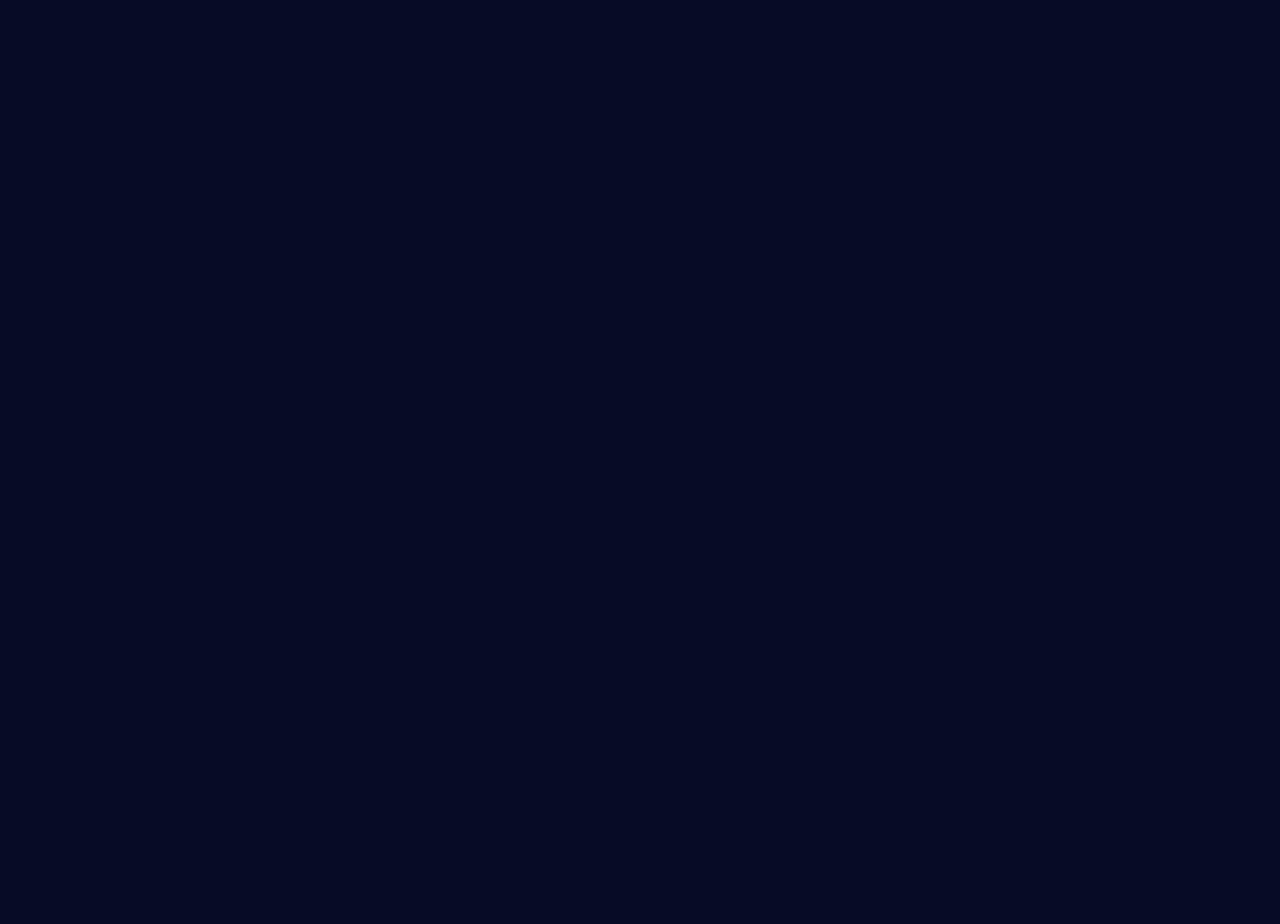
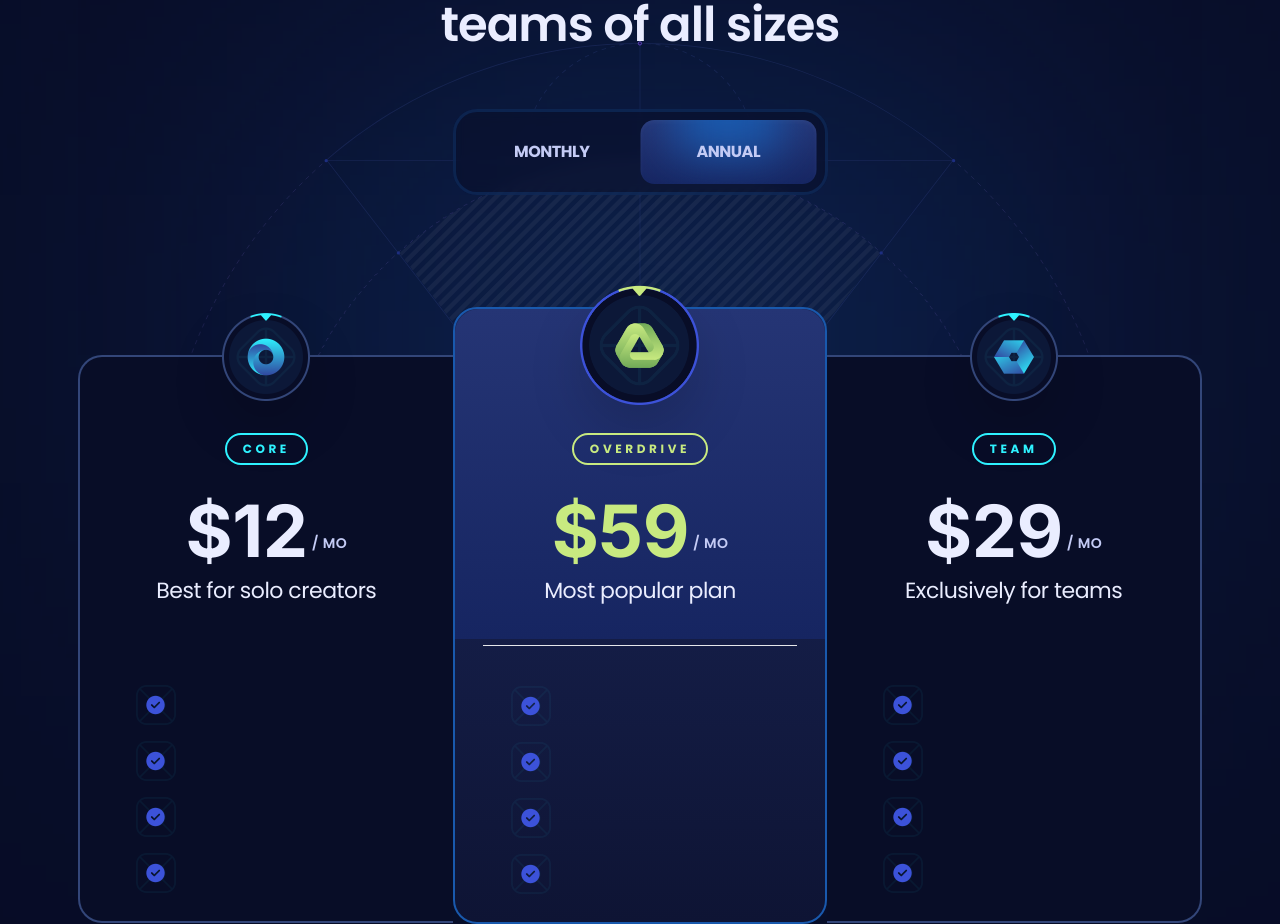
Before and after one commit to NicolaBellini/SaaS-App-Landing-Page, a React (Vite) app: page / in a window 1280 px wide. Shown: the part 1975-2899 px from the top of the page. Before the commit the page ends 1804 px from the top, so only its background shows below. Built offline with nearby package versions, Linux system fonts and the light colour scheme.

Commit message:
[add] pricing section

```diff
--- a/package.json
+++ b/package.json
@@ -12,6 +12,7 @@
   "dependencies": {
     "clsx": "^2.1.1",
     "react": "^18.3.1",
+    "react-countup": "^6.5.3",
     "react-dom": "^18.3.1",
     "react-scroll": "^1.9.0"
   },
--- a/src/App.jsx
+++ b/src/App.jsx
@@ -1,6 +1,7 @@
 import Features from "./sections/Features";
 import Header from "./sections/Header";
 import Hero from "./sections/Hero";
+import Pricing from "./sections/Pricing";
 
 const App = () => {
   return (
@@ -8,6 +9,7 @@
       <Header />
       <Hero />
       <Features />
+      <Pricing />
     </main>
   );
 };
--- /dev/null
+++ b/src/sections/Pricing.jsx
@@ -0,0 +1,150 @@
+import { useState } from "react";
+import { Element } from "react-scroll";
+import clsx from "clsx";
+import { plans } from "../constants";
+import CountUp from "react-countup";
+
+const Pricing = () => {
+  const [monthly, setmonthly] = useState(false);
+
+  return (
+    <section>
+      <Element name="pricing">
+        <div className="container">
+          <div className="pricing-head_before relative mx-auto border-color-s2 bg-s1/50 pb-40 pt-28 max-xl:max-w-4xl max-lg:border-none max-md:pb-32 max-md:pt-16">
+            <h3 className="h3 max-lg:h4 max-md:h5 z-3 relative mx-auto mb-14 max-w-lg text-center text-p4 max-md:mb-11 max-sm:max-w-sm">
+              Flexible pricing for teams of all sizes
+            </h3>
+
+            <div className="relative z-4 mx-auto flex w-[375px] rounded-3xl border-[3px] border-s4/25 bg-s1/50 p-2 backdrop-blur-[6px] max-md:w-[310px]">
+              <button
+                className={clsx("pricing-head_btn", monthly && "text-p4")}
+                onClick={() => setmonthly(true)}
+              >
+                monthly
+              </button>
+              <button
+                className={clsx("pricing-head_btn", !monthly && "text-p4")}
+                onClick={() => setmonthly(false)}
+              >
+                annual
+              </button>
+
+              <div
+                className={clsx(
+                  "g4 rounded-14 before:h-100 pricing-head_btn_before left-2 absolute top-2 h-[calc(100%-16px)] w-[calc(50%-8px)] overflow-hidden shadow-400 transition-transform duration-500",
+                  !monthly && "translate-x-full"
+                )}
+              />
+            </div>
+            <div className="pricing-bg">
+              <img
+                src="/images/bg-outlines.svg"
+                width={960}
+                height={380}
+                alt="outline"
+                className="relative z-2
+              "
+              />
+              <img
+                src="/images/bg-outlines-fill.png"
+                width={960}
+                height={380}
+                alt="outline"
+                className="absolute inset-0 opacity-5 mix-blend-soft-light
+              "
+              />
+            </div>
+          </div>
+          {/* pricing section */}
+          <div className="scroll-hide relative z-2 -mt-12 flex items-start max-xl:gap-5 max-xl:overflow-auto max-xl:pt-6">
+            {plans.map((plan, index) => (
+              <div
+                key={plan.id}
+                className="pricing-plan_first pricing-plan_last pricing-plan_odd pricing-plan_even relative border-2 p-7 max-xl:min-w-80 max-lg:rounded-3xl xl:w-[calc(33.33%+2px)]"
+              >
+                {index === 1 && (
+                  <div className="g4 absolute h-330 left-0 right-0 top-0 z-1 rounded-tl-3xl rounded-tr-3xl" />
+                )}
+                <div
+                  className={clsx(
+                    "absolute left-0 right-0 z-2 flex items-center justify-center",
+                    index === 1 ? "-top-6" : "-top6 xl:-top-11"
+                  )}
+                >
+                  <img
+                    src={plan.logo}
+                    alt={plan.title}
+                    className={clsx(
+                      "object-contain drop-shadow-2xl",
+                      index === 1 ? "size-[120px]" : "size-[88px]"
+                    )}
+                  />
+                </div>
+                <div
+                  className={clsx(
+                    "relative flex flex-col items-center",
+                    index === 1 ? "pt-24" : "pt-12"
+                  )}
+                >
+                  <div
+                    className={clsx(
+                      "small-2 rounded-20 relative z-2 mx-auto mb-6 border-2 px-4 py-1.5 uppercase",
+                      index === 1 ? "border-p3 text-p3" : "border-p1 text-p1"
+                    )}
+                  >
+                    {plan.title}
+                  </div>
+                  <div className="relative z-2 flex items-center justify-center">
+                    <div
+                      className={clsx(
+                        "h-num flex items-start",
+                        index === 1 ? "text-p3" : "text-p4"
+                      )}
+                    >
+                      ${" "}
+                      <CountUp
+                        start={plan.priceMonthly}
+                        end={monthly ? plan.priceMonthly : plan.priceYearly}
+                        duration={0.4}
+                        useEasing={false}
+                        preserveValue
+                      />
+                    </div>
+                    <div className="small-1 relative top-3 ml-1 uppercase">
+                      / mo
+                    </div>
+                  </div>
+                </div>
+                <div
+                  className={clsx(
+                    "body-1 relative z-2 mb-10 w-full boder-b-s2 pb-9 text-center text-p4",
+                    index === 1 && "border-b"
+                  )}
+                >
+                  {plan.caption}
+                </div>
+                <ul className="mx-auto space-y-4 xl:px-7">
+                  {plan.features.map((feature) => (
+                    <li
+                      key={feature}
+                      className="relative flex items-center gap-5"
+                    >
+                      <img
+                        src={"/images/check.png"}
+                        alt="check"
+                        className="size-10 object-contain"
+                      />
+                    </li>
+                  ))}
+                </ul>
+              </div>
+            ))}
+          </div>
+        </div>
+      </Element>
+    </section>
+  );
+};
+
+export default Pricing;
```
Also changed, not shown: 1 other file (tests, documents, lock files or other folders).
